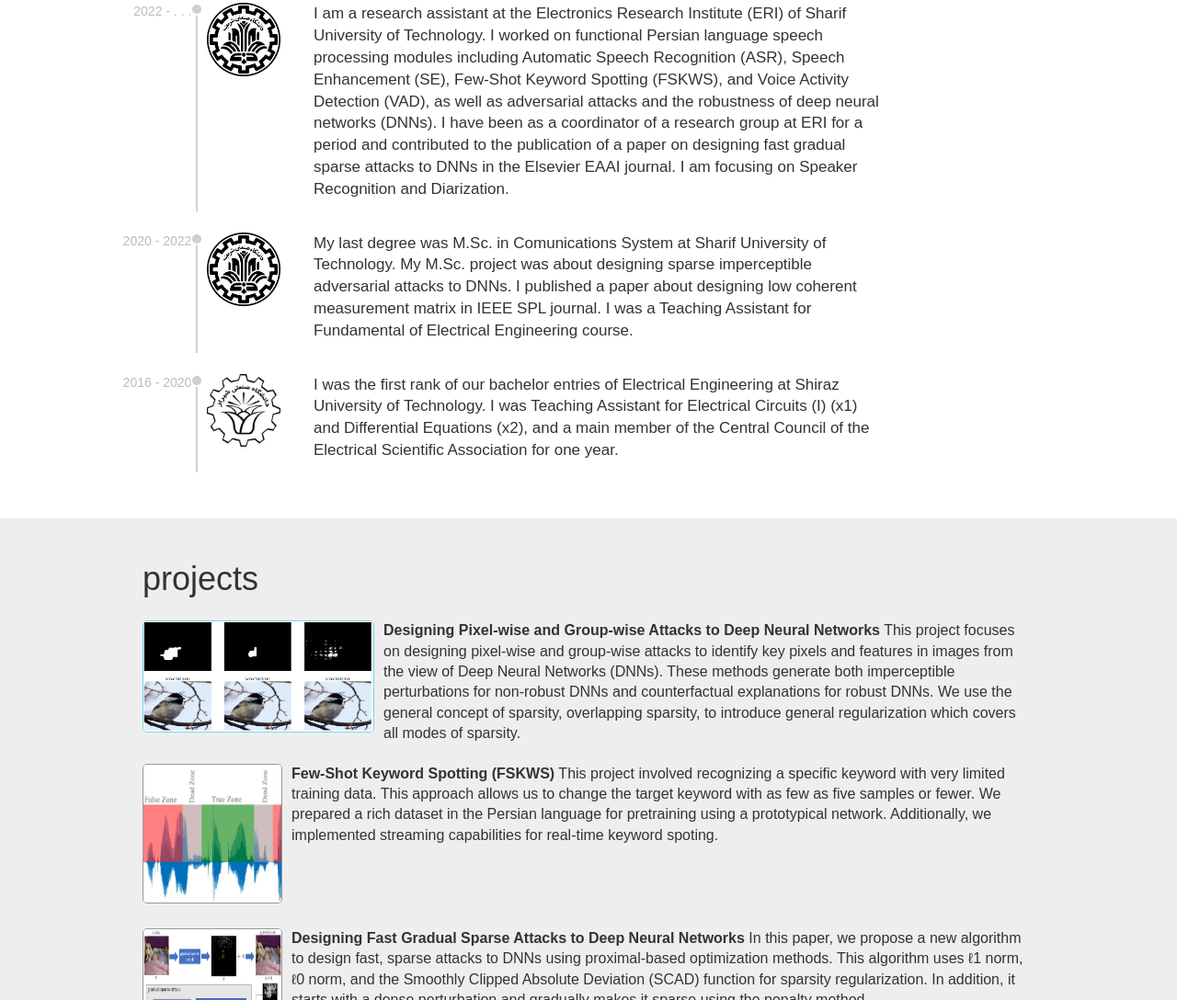
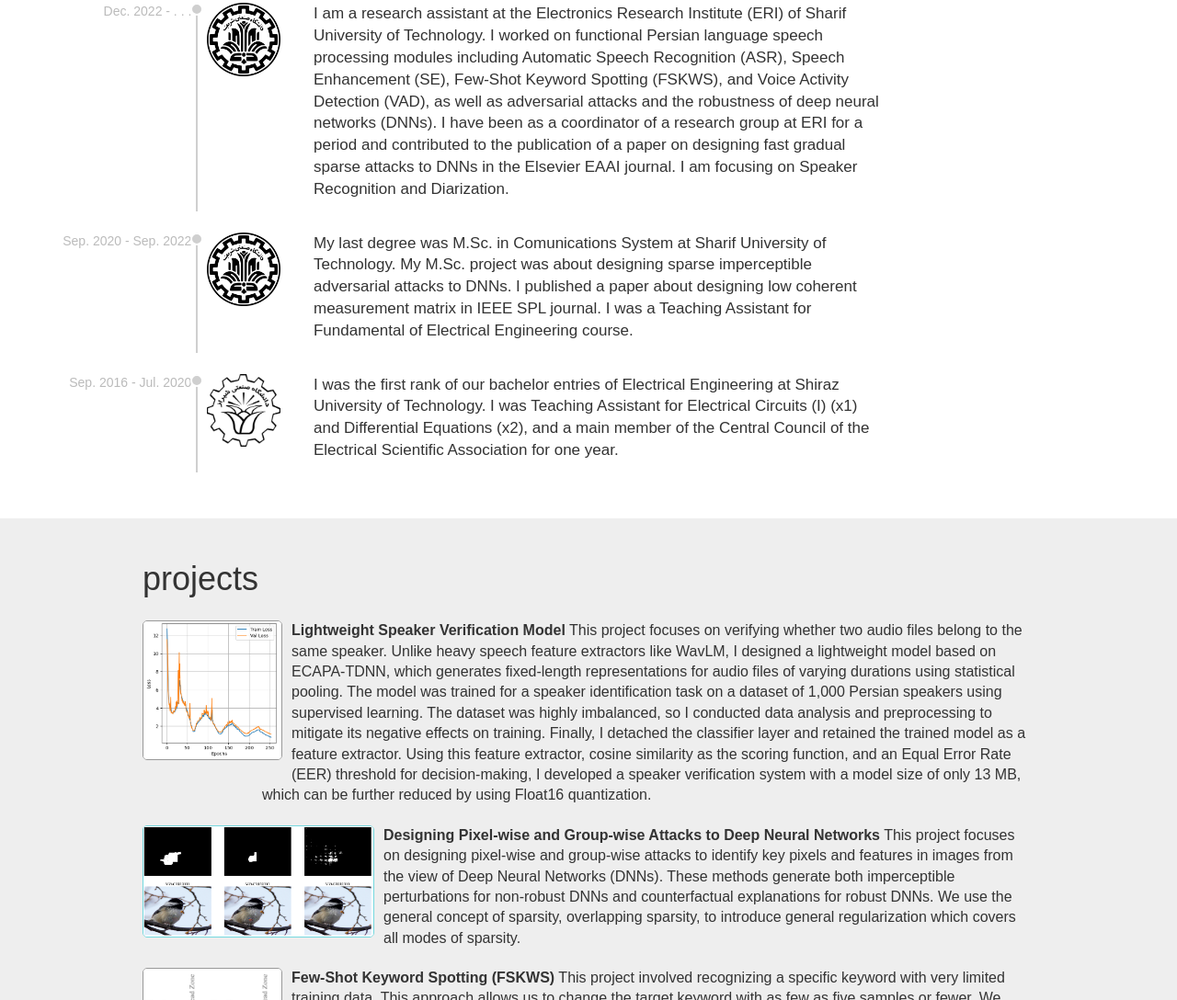
Before and after one commit to alireza-heshmati/alireza-heshmati.github.io, a plain HTML site: page index.html in a window 1280 px wide. Shown: the part 424-1512 px from the top of the page at 92% size. Drawn offline with Linux system fonts and the light colour scheme.

Commit message:
3-2025 update.

```diff
--- a/index.html
+++ b/index.html
@@ -36,7 +36,7 @@
 
       <div class="entry row">
         <div class="timespan">
-          2022 - . . .
+        Dec.  2022 - . . .
         </div>
         <div class="ico">
           <div class="entry-dot"></div>
@@ -53,7 +53,7 @@
 
       <div class="entry row">
         <div class="timespan">
-          2020 - 2022
+          Sep. 2020 - Sep. 2022
         </div>
         <div class="ico">
           <div class="entry-dot"></div>
@@ -67,7 +67,7 @@
 
       <div class="entry row">
         <div class="timespan">
-          2016 - 2020
+          Sep. 2016 - Jul. 2020
         </div>
         <div class="ico">
           <div class="entry-dot"></div>
@@ -85,6 +85,23 @@
       <div id="pet-projects" class="container">
         <div class="ctitle">projects</div>
 
+        <div class="project">
+          <div class="pico2"><img src="./figs/train_256.png"></div>
+          <div class="pdesc"><b>Lightweight Speaker Verification Model</b>
+            This project focuses on verifying whether two audio files belong to the same speaker.
+             Unlike heavy speech feature extractors like WavLM, I designed a lightweight model based on
+              ECAPA-TDNN, which generates fixed-length representations for audio files of varying
+              durations using statistical pooling. The model was trained for a speaker identification
+              task on a dataset of 1,000 Persian speakers using supervised learning.
+            The dataset was highly imbalanced, so I conducted data analysis and preprocessing to mitigate
+            its negative effects on training. Finally, I detached the classifier layer and retained the
+            trained model as a feature extractor. Using this feature extractor, cosine similarity as the
+            scoring function, and an Equal Error Rate (EER) threshold for decision-making, I developed a
+            speaker verification system with a model size of only 13 MB, which can be further reduced by
+            using Float16 quantization.
+          </div>
+              <div class="pend"></div>
+            </div>
 
         <div class="project">
           <div class="pico"><img src="./figs/ATOS.png"></div>
```
Also changed, not shown: figs/train_256.png (added).
